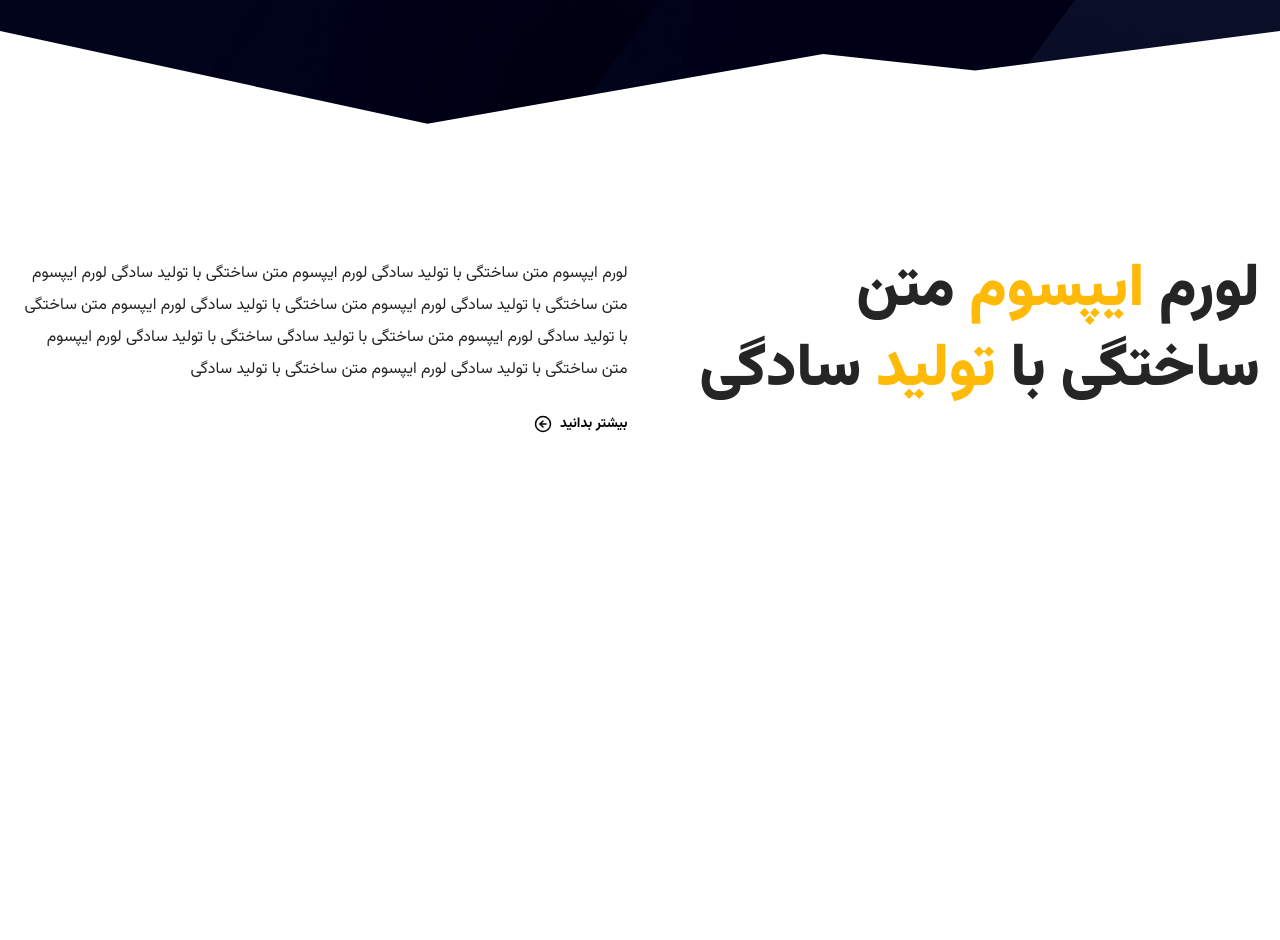
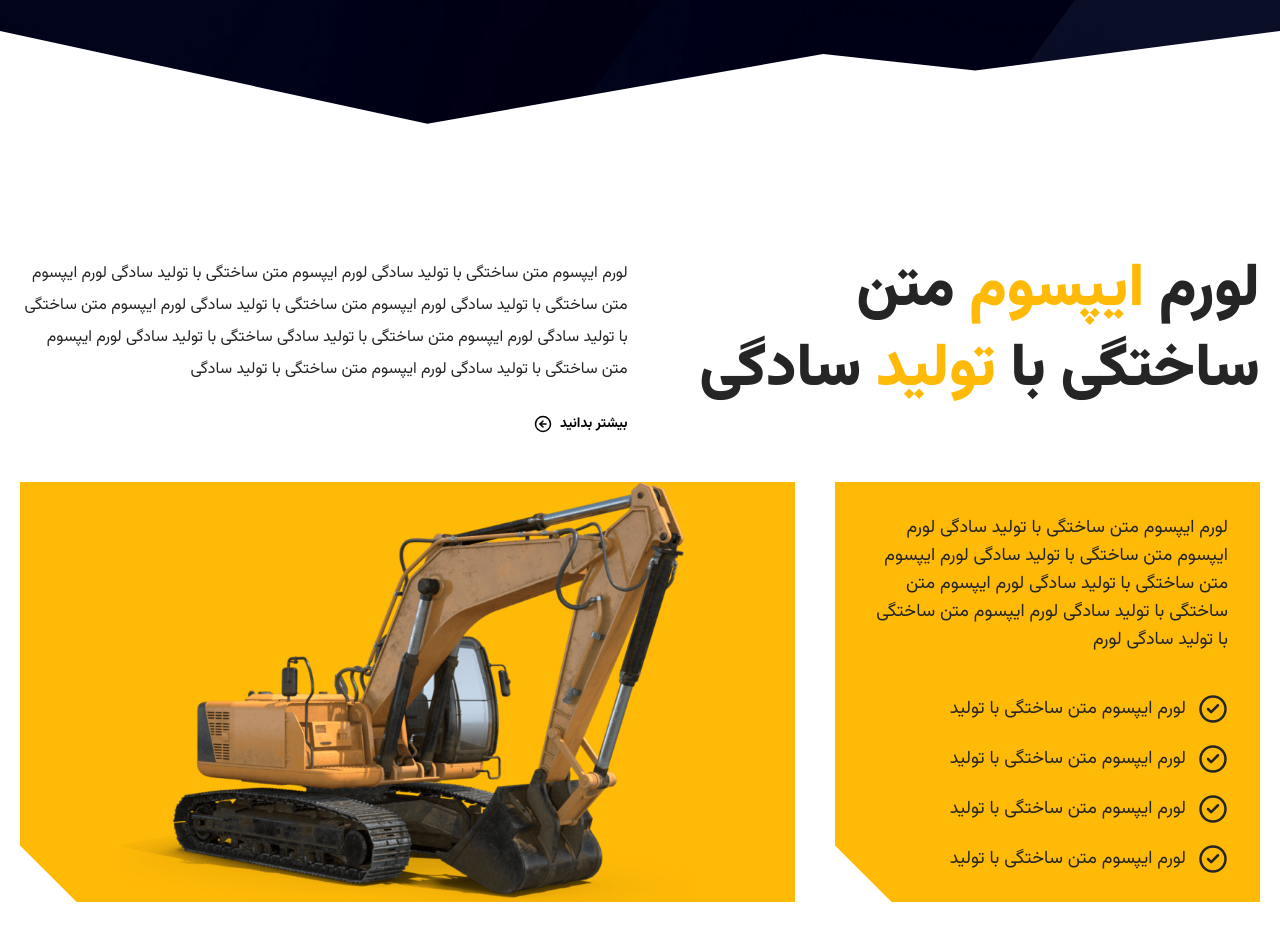
Before and after one commit to parsa-farshah/TitanYadak, a Next.js app: page / in a window 1280 px wide. Shown: the part 1040-1980 px from the top of the page. Before the commit the page ends 1594 px from the top, so only its background shows below. Built offline with nearby package versions, Linux system fonts and the light colour scheme.

Commit message:
add why choose us finish

```diff
--- a/app/components/WhyChooseUs.tsx
+++ b/app/components/WhyChooseUs.tsx
@@ -1,9 +1,15 @@
-import { ArrowLeftCircleIcon } from "lucide-react";
+import {
+  ArrowLeftCircleIcon,
+  CheckCircle,
+  CheckCircle2Icon,
+} from "lucide-react";
 import React from "react";
+import { AvatarComponent } from "./AvatarComponent";
+import Image from "next/image";
 
 const WhyChooseUs = () => {
   return (
-    <div className="py-30 px-5">
+    <div className="py-30 px-5 flex flex-col gap-y-12 2xl:container 2xl:mx-auto">
       {/* text and paragraph */}
       <div className="flex flex-col gap-y-7 lg:flex-row lg:justify-between ">
         <h2 className="text-[#252525] text-[28px] font-black md:text-4xl lg:text-6xl lg:leading-20 lg:w-[49%]">
@@ -30,6 +36,70 @@ const WhyChooseUs = () => {
           </section>
         </div>
       </div>
+      {/* card and image */}
+      <div className="flex flex-col gap-y-10 lg:flex-row lg:gap-10 w-full h-fit">
+        {/* card */}
+        <div className="p-8 relative bg-primary overflow-hidden before:content-[] before:w-10 before:h-10 md:before:w-20 md:before:h-20 md:before:-bottom-10 md:before:-left-10 before:bg-[#ffffff] before:absolute before:-left-5 before:-bottom-5 before:-rotate-45 duration-500 flex flex-col gap-y-5 md:flex-row md:gap-10 lg:flex-col lg:w-[35%] lg:h-[420px]">
+          <p className="text-[#252525] text-lg md:w-[45%] lg:w-full">
+            لورم ایپسوم متن ساختگی با تولید سادگی لورم ایپسوم متن ساختگی با
+            تولید سادگی لورم ایپسوم متن ساختگی با تولید سادگی لورم ایپسوم متن
+            ساختگی با تولید سادگی لورم ایپسوم متن ساختگی با تولید سادگی لورم
+          </p>
+          <ul className="flex flex-col gap-y-5">
+            <li className="flex items-center gap-3 group">
+              <CheckCircle2Icon
+                className="text-[#252525] "
+                width={30}
+                height={30}
+              />
+              <span className="text-[#252525] text-lg">
+                لورم ایپسوم متن ساختگی با تولید
+              </span>
+            </li>
+            <li className="flex items-center gap-3 group">
+              <CheckCircle2Icon
+                className="text-[#252525] "
+                width={30}
+                height={30}
+              />
+              <span className="text-[#252525] text-lg">
+                لورم ایپسوم متن ساختگی با تولید
+              </span>
+            </li>{" "}
+            <li className="flex items-center gap-3 group">
+              <CheckCircle2Icon
+                className="text-[#252525] "
+                width={30}
+                height={30}
+              />
+              <span className="text-[#252525] text-lg">
+                لورم ایپسوم متن ساختگی با تولید
+              </span>
+            </li>{" "}
+            <li className="flex items-center gap-3 group">
+              <CheckCircle2Icon
+                className="text-[#252525] "
+                width={30}
+                height={30}
+              />
+              <span className="text-[#252525] text-lg">
+                لورم ایپسوم متن ساختگی با تولید
+              </span>
+            </li>
+          </ul>
+        </div>
+        {/* image */}
+        <div className="relative w-full lg:w-[64%] h-fit bg-primary overflow-hidden before:content-[] before:w-10 before:h-10 md:before:w-20 md:before:h-20 md:before:-bottom-10 md:before:-left-10 before:bg-[#ffffff] before:absolute before:-left-5 before:-bottom-5 before:-rotate-45 duration-500 flex flex-col gap-y-5">
+          <figure className="relative w-full h-[400px] lg:h-[420px]">
+            <Image
+              src="/images/HeaderExcavator.png"
+              alt="Excavator"
+              fill
+              objectFit="contain"
+            />
+          </figure>
+        </div>
+      </div>
     </div>
   );
 };
```
